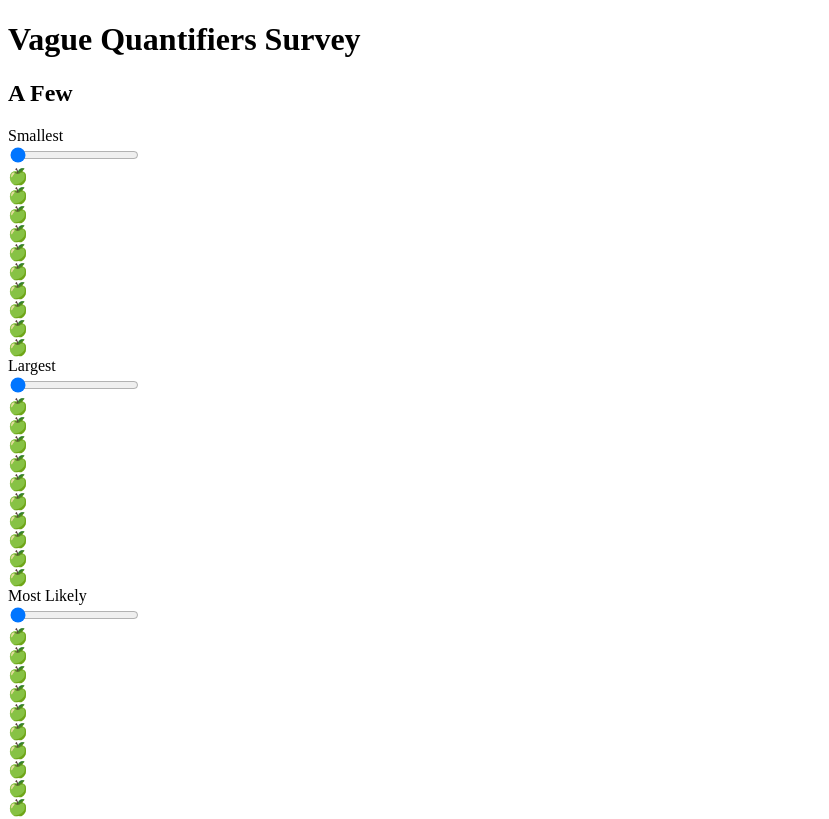
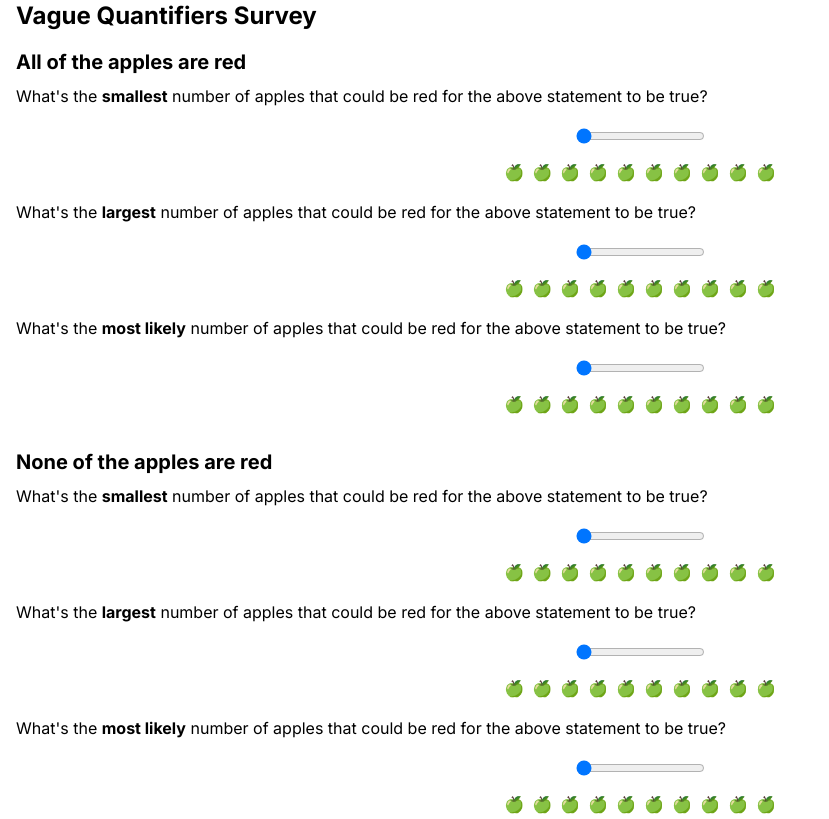
Before and after one commit to christiangenco/softquantifiers, a Next.js app: page /survey in a window 1280 px wide. Shown: the top 819 px of the page, without its empty margins (0-829 px from the left). Built offline with nearby package versions, Linux system fonts and the light colour scheme.

Commit message:
manual fixing

```diff
--- a/src/pages/results.js
+++ b/src/app/results/page.js
@@ -1,5 +1,5 @@
 import { useEffect, useState } from "react";
-import { useRouter } from "next/router";
+import { useRouter } from "next/navigation";
 import firestore from "@/firestore";
 const vagueQuantifiers = [
   "A Few",
--- a/src/pages/survey.js
+++ b/src/app/survey/page.js
@@ -1,36 +1,38 @@
+"use client";
+
 import { useState } from "react";
-import { useRouter } from "next/router";
-import Slider from "../components/Slider";
+import { useRouter } from "next/navigation";
+import Slider from "@/components/Slider";
 import firestore from "@/firestore";
 
 // List of vague quantifiers
 const vagueQuantifiers = [
+  "All",
+  "None",
   "A Few",
   "A Couple",
   "Several",
   "A Handful",
   "Some",
   "Many",
-  "A Little",
-  "A Lot",
-  "Numerous",
-  "A Smattering",
-  "A Sprinkling",
   "Most",
   "Multiple",
-  "A Majority",
-  "Few",
-  "Scads",
-  "A Slew",
-  "All",
-  "None",
-  "Every",
-  "The Majority of",
-  "Almost All",
-  "Nearly All",
-  "Virtually All",
-  "Hardly Any",
-  "Barely Any",
+  // "A Little",
+  // "A Lot",
+  // "Numerous",
+  // "A Smattering",
+  // "A Sprinkling",
+  // "A Majority",
+  // "Few",
+  // "Scads",
+  // "A Slew",
+  // "Every",
+  // "The Majority of",
+  // "Almost All",
+  // "Nearly All",
+  // "Virtually All",
+  // "Hardly Any",
+  // "Barely Any",
 ];
 
 export default function Survey() {
@@ -43,7 +45,7 @@ export default function Survey() {
       ...responses,
       [quantifier]: {
         ...responses[quantifier],
-        [key]: value,
+        [key]: Number(value),
       },
     });
   };
@@ -59,7 +61,7 @@ export default function Survey() {
     });
 
     // Redirect to results page
-    router.push(`/results/${docRef.id}`);
+    router.push(`/results`);
   };
 
   return (
@@ -69,10 +71,15 @@ export default function Survey() {
       <form onSubmit={handleSubmit}>
         {vagueQuantifiers.map((quantifier) => (
           <div key={quantifier} className="mb-8">
-            <h2 className="text-xl font-bold mb-2">{quantifier}</h2>
+            <h2 className="text-xl font-bold mb-2">
+              {quantifier} of the apples are red
+            </h2>
 
             <div className="mb-4">
-              <label className="block mb-1">Smallest</label>
+              <label className="block mb-1">
+                What's the <strong>smallest</strong> number of apples that could
+                be red for the above statement to be true?
+              </label>
               <Slider
                 value={responses[quantifier]?.smallest || 0}
                 setValue={(value) =>
@@ -82,7 +89,10 @@ export default function Survey() {
             </div>
 
             <div className="mb-4">
-              <label className="block mb-1">Largest</label>
+              <label className="block mb-1">
+                What's the <strong>largest</strong> number of apples that could
+                be red for the above statement to be true?
+              </label>
               <Slider
                 value={responses[quantifier]?.largest || 0}
                 setValue={(value) =>
@@ -92,7 +102,10 @@ export default function Survey() {
             </div>
 
             <div className="mb-4">
-              <label className="block mb-1">Most Likely</label>
+              <label className="block mb-1">
+                What's the <strong>most likely</strong> number of apples that
+                could be red for the above statement to be true?
+              </label>
               <Slider
                 value={responses[quantifier]?.mostLikely || 0}
                 setValue={(value) =>
--- a/src/components/Slider.js
+++ b/src/components/Slider.js
@@ -1,4 +1,4 @@
-import React from 'react';
+import React from "react";
 
 // Slider component for user input in the Vague Quantifiers survey
 export default function Slider({ value, setValue }) {
```
Also changed, not shown: src/app/about/page.js (renamed from src/pages/about.js), 1 other file (tests, documents, lock files or other folders).
